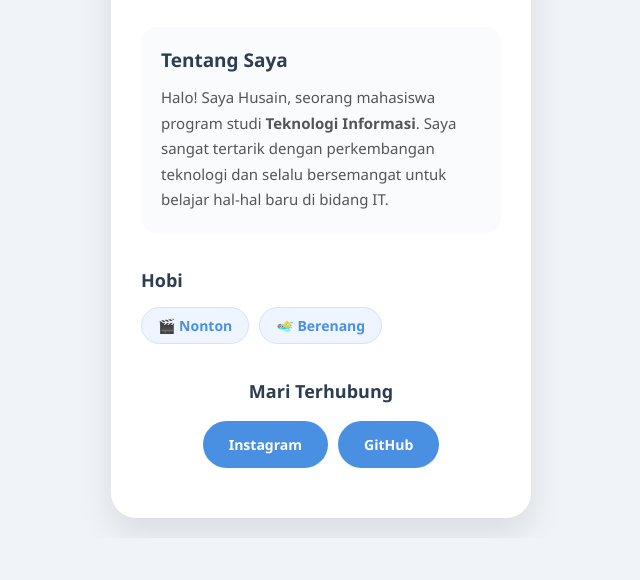
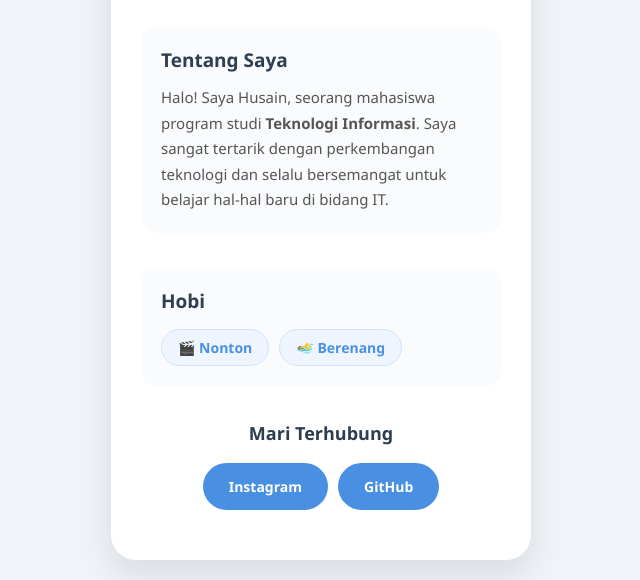
Before and after one commit to husainghn-boop/portofolio, a plain HTML site: page index.html in a window 1280 px wide. Shown: the part 288-868 px from the top of the page, without its empty margins (319-959 px from the left). Before the commit the page ends 826 px from the top, so only its background shows below. Drawn offline with Linux system fonts and the light colour scheme.

Commit message:
Update style.css

```diff
--- a/style.css
+++ b/style.css
@@ -55,10 +55,13 @@ body {
 .hobbies-section {
     margin-bottom: 35px;
     text-align: left;
+    background-color: #f9fbfd;
+    padding: 20px;
+    border-radius: 15px;
 }
 
 .hobbies-section h2 {
-    font-size: 18px;
+    font-size: 19px;
     color: #2c3e50;
     margin-bottom: 15px;
 }
```
